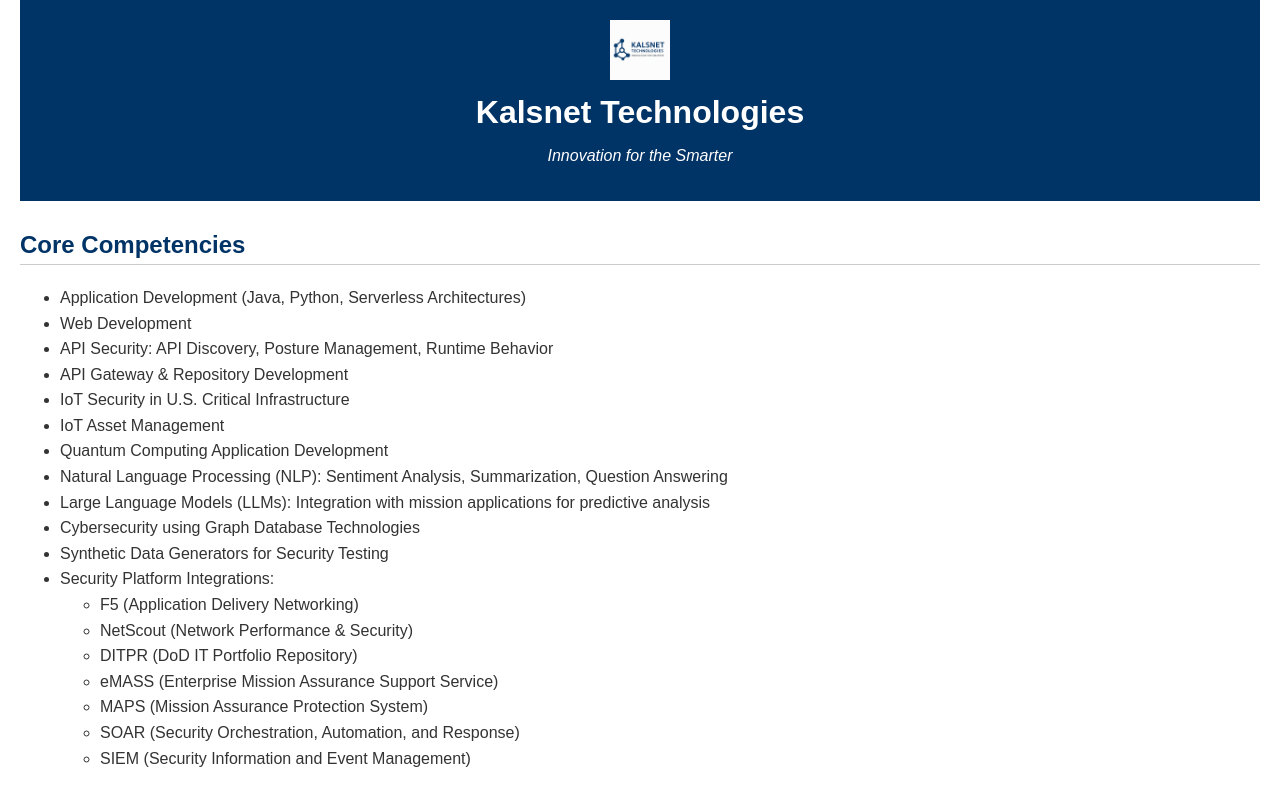
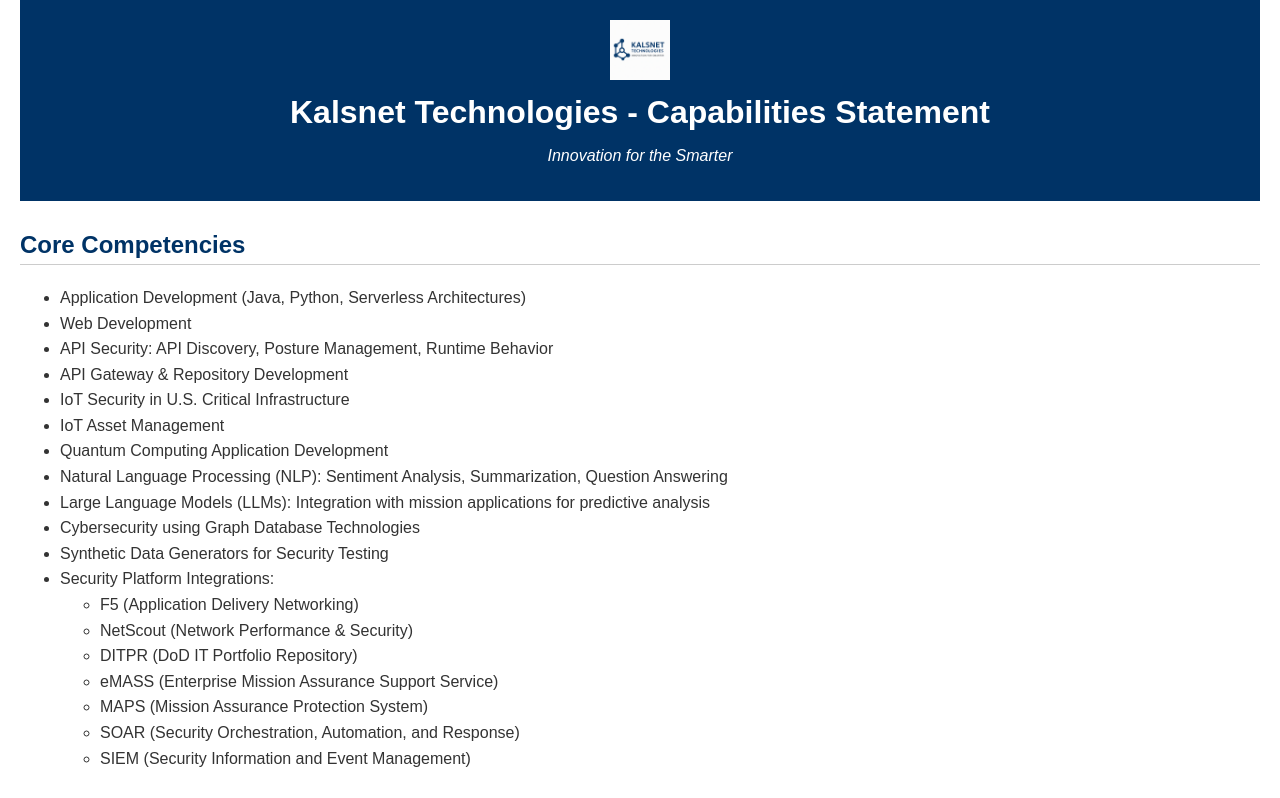
Before and after one commit to kalsr/Kalsnet-Capabilities, a plain HTML site: page index.html in a window 1280 px wide. Shown: the top 798 px of the page. Drawn offline with Linux system fonts and the light colour scheme.

Commit message:
Update index.html

```diff
--- a/index.html
+++ b/index.html
@@ -8,7 +8,7 @@
 
     <meta charset="UTF-8">
 
-    <title>Kalsnet Technologies - Capabilities Statement</title>
+    <title>Kalsnet Technologies Capabilities</title>
 
     <style>
 
@@ -104,7 +104,7 @@
 
     <img src="Kalsnet_logo.png" alt="Kalsnet Logo">
 
-    <h1>Kalsnet Technologies</h1>
+    <h1>Kalsnet Technologies - Capabilities Statement</h1>
 
     <p><em>Innovation for the Smarter</em></p>
 
```
